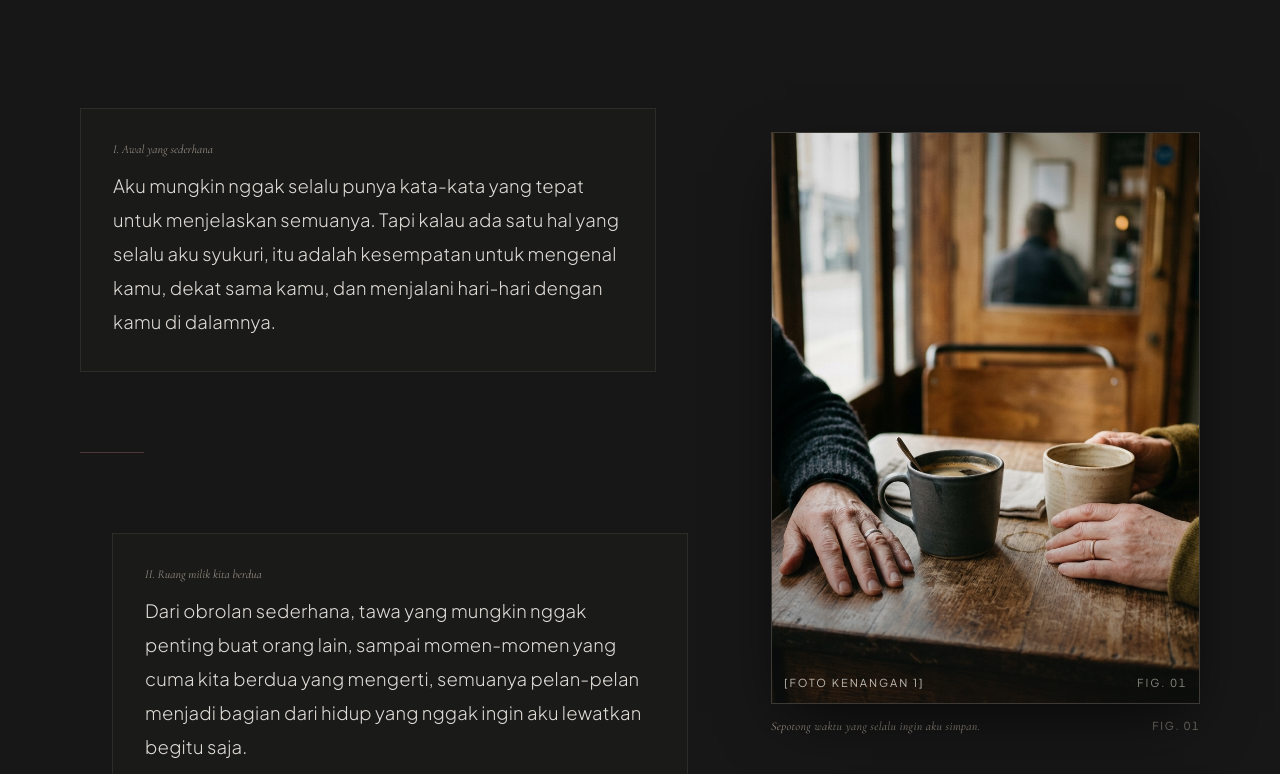
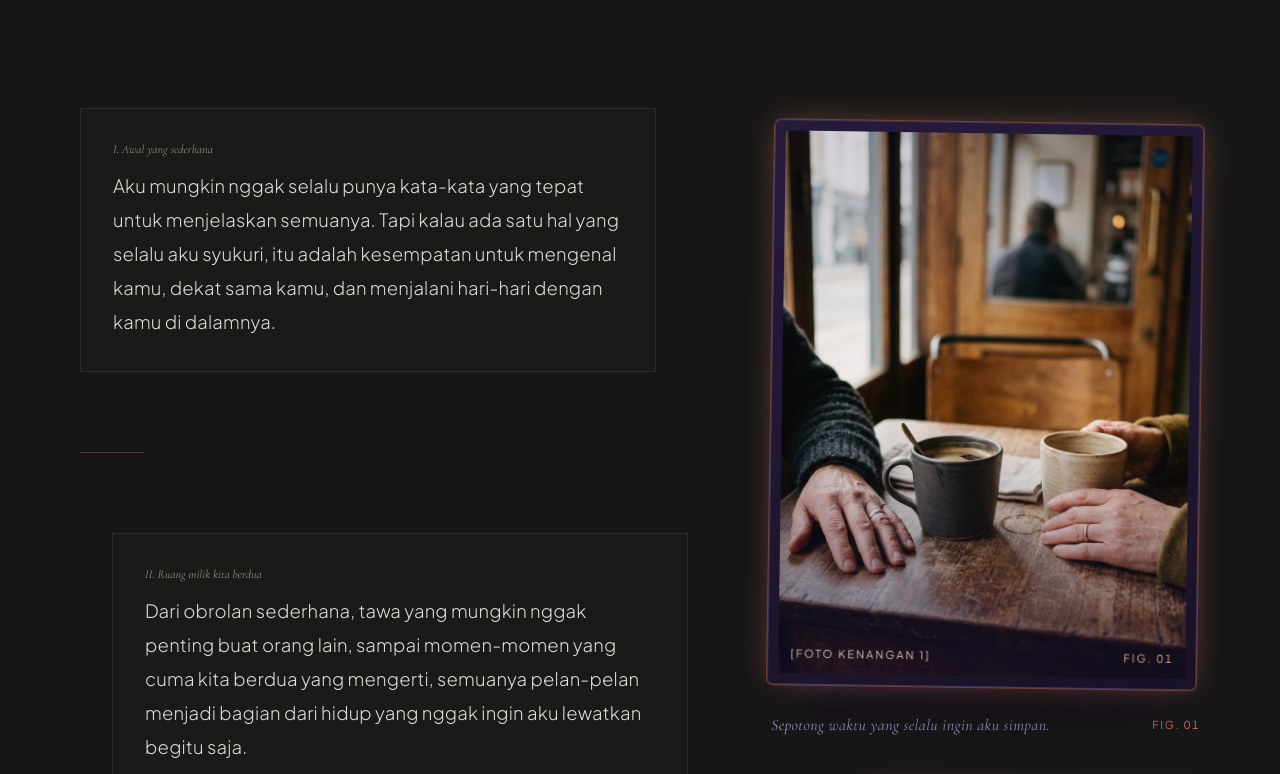
Before and after one commit to DimasHidayat24/universe, a React (Vite) app: page / in a window 1280 px wide. Shown: the part 1246-2020 px from the top of the page. Built offline with nearby package versions, Linux system fonts and the light colour scheme.

Commit message:
style: restyle memory photos as drifting polaroids with coral-glow edges

```diff
--- a/src/components/EditorialPhoto.tsx
+++ b/src/components/EditorialPhoto.tsx
@@ -13,6 +13,10 @@ interface EditorialPhotoProps {
   theme?: 'dark' | 'light';
   priority?: boolean;
   delay?: number;
+  /** Resting tilt of the floating polaroid frame, in degrees */
+  tilt?: number;
+  /** Seconds for one gentle drift cycle */
+  driftDuration?: number;
 }
 
 export const EditorialPhoto: React.FC<EditorialPhotoProps> = ({
@@ -26,6 +30,8 @@ export const EditorialPhoto: React.FC<EditorialPhotoProps> = ({
   theme = 'dark',
   priority = false,
   delay = 0,
+  tilt = 0,
+  driftDuration = 10,
 }) => {
   const [hasError, setHasError] = useState(false);
   const [isLoaded, setIsLoaded] = useState(false);
@@ -57,12 +63,20 @@ export const EditorialPhoto: React.FC<EditorialPhotoProps> = ({
       }}
       className="group relative w-full will-change-transform"
     >
-      {/* Frame container with smooth pop-up + inner scale settle */}
+      {/* Floating polaroid: drifts gently at its own depth with a coral-glow edge */}
       <div
-        className={`relative w-full overflow-hidden transition-transform duration-500 ease-out group-hover:-translate-y-1 ${aspectClass} ${
-          theme === 'dark'
-            ? 'bg-[#22201E] border border-[#D8CCBC]/15 shadow-[0_24px_60px_-15px_rgba(0,0,0,0.7)]'
-            : 'bg-[#EAE3D5] border border-[#171717]/10 shadow-[0_20px_50px_-15px_rgba(23,23,23,0.12)]'
+        className="animate-drift will-change-transform"
+        style={{ '--tilt': `${tilt}deg`, animationDuration: `${driftDuration}s`, animationDelay: `${delay}s` } as React.CSSProperties}
+      >
+      <div
+        className={`relative p-2 sm:p-2.5 rounded-[6px] coral-glow transition-[transform,box-shadow] duration-500 ease-out group-hover:-translate-y-1 group-hover:shadow-[0_0_0_1px_rgba(255,138,107,0.45),0_0_40px_-4px_rgba(255,138,107,0.55),0_30px_60px_-24px_rgba(10,4,24,0.85)] ${
+          theme === 'dark' ? 'glass-orbit' : 'bg-[#F7EEE3]'
+        }`}
+      >
+      {/* Photo window */}
+      <div
+        className={`relative w-full overflow-hidden rounded-[3px] ${aspectClass} ${
+          theme === 'dark' ? 'bg-[#2B1B4A]' : 'bg-[#F3E2D2]'
         }`}
       >
         {!showFallback ? (
@@ -85,16 +99,16 @@ export const EditorialPhoto: React.FC<EditorialPhotoProps> = ({
                 isLoaded ? 'opacity-100' : 'opacity-0'
               }`}
             />
-            {/* Warm subtle cinematic vignette */}
+            {/* Dusk vignette: plum at the base, a breath of coral light from the horizon */}
             <div
-              className="pointer-events-none absolute inset-0 bg-gradient-to-t from-[#171717]/55 via-transparent to-[#171717]/15"
+              className="pointer-events-none absolute inset-0 bg-gradient-to-t from-[#1A1030]/70 via-[#FF8A6B]/[0.04] to-[#1A1030]/20"
               aria-hidden="true"
             />
           </motion.div>
         ) : (
-          <div className="w-full h-full flex flex-col items-center justify-center p-8 text-center bg-gradient-to-b from-[#231F1E] to-[#171717] text-[#D8CCBC]">
-            <ImageIcon className="w-6 h-6 stroke-[1.2] mb-3 opacity-60 text-[#744B50]" />
-            <span className="font-serif italic text-lg tracking-wide text-[#F5F1EA]">
+          <div className="w-full h-full flex flex-col items-center justify-center p-8 text-center bg-[radial-gradient(120%_80%_at_50%_110%,rgba(255,138,107,0.28),transparent_60%),linear-gradient(180deg,#2B1B4A,#1A1030)] text-[#B9A3E3]">
+            <ImageIcon className="w-6 h-6 stroke-[1.2] mb-3 opacity-80 text-[#FF8A6B]" />
+            <span className="font-serif italic text-lg tracking-wide text-[#F7EEE3]">
               {placeholderLabel}
             </span>
             <span className="mt-1 text-xs tracking-widest uppercase opacity-50">
@@ -105,11 +119,13 @@ export const EditorialPhoto: React.FC<EditorialPhotoProps> = ({
 
         {/* Subtle placeholder indicator overlay in corner */}
         {placeholderLabel && (
-          <div className="pointer-events-none absolute bottom-3 left-3 right-3 flex items-center justify-between text-[11px] tracking-[0.18em] uppercase text-[#F5F1EA]/75 font-sans">
+          <div className="pointer-events-none absolute bottom-3 left-3 right-3 flex items-center justify-between text-[11px] tracking-[0.18em] uppercase text-[#F7EEE3]/80 font-sans">
             <span>{placeholderLabel}</span>
-            {indexLabel && <span className="tabular-nums opacity-70">{indexLabel}</span>}
+            {indexLabel && <span className="tabular-nums text-[#FFC9A3]/85">{indexLabel}</span>}
           </div>
         )}
+      </div>
+      </div>
       </div>
 
       {/* Editorial figure caption beneath image with its own subtle pop-up delay */}
@@ -119,13 +135,13 @@ export const EditorialPhoto: React.FC<EditorialPhotoProps> = ({
           whileInView={{ opacity: 1, y: 0 }}
           viewport={{ once: false, amount: 0.5 }}
           transition={{ duration: 0.6, delay: delay + 0.18, ease: [0.16, 1, 0.3, 1] }}
-          className={`mt-3.5 flex items-center justify-between text-xs font-serif italic tracking-wide ${
-            theme === 'dark' ? 'text-[#D8CCBC]/70' : 'text-[#171717]/65'
+          className={`mt-4 flex items-center justify-between gap-4 text-base font-serif italic tracking-wide ${
+            theme === 'dark' ? 'text-[#B9A3E3]/85' : 'text-[#2B1B4A]/70'
           }`}
         >
           <span>{caption}</span>
           {indexLabel && (
-            <span className="font-sans not-italic text-[11px] tracking-[0.15em] uppercase opacity-60 tabular-nums">
+            <span className="font-sans not-italic text-[11px] tracking-[0.15em] uppercase text-[#FF8A6B]/80 tabular-nums shrink-0">
               {indexLabel}
             </span>
           )}
```
